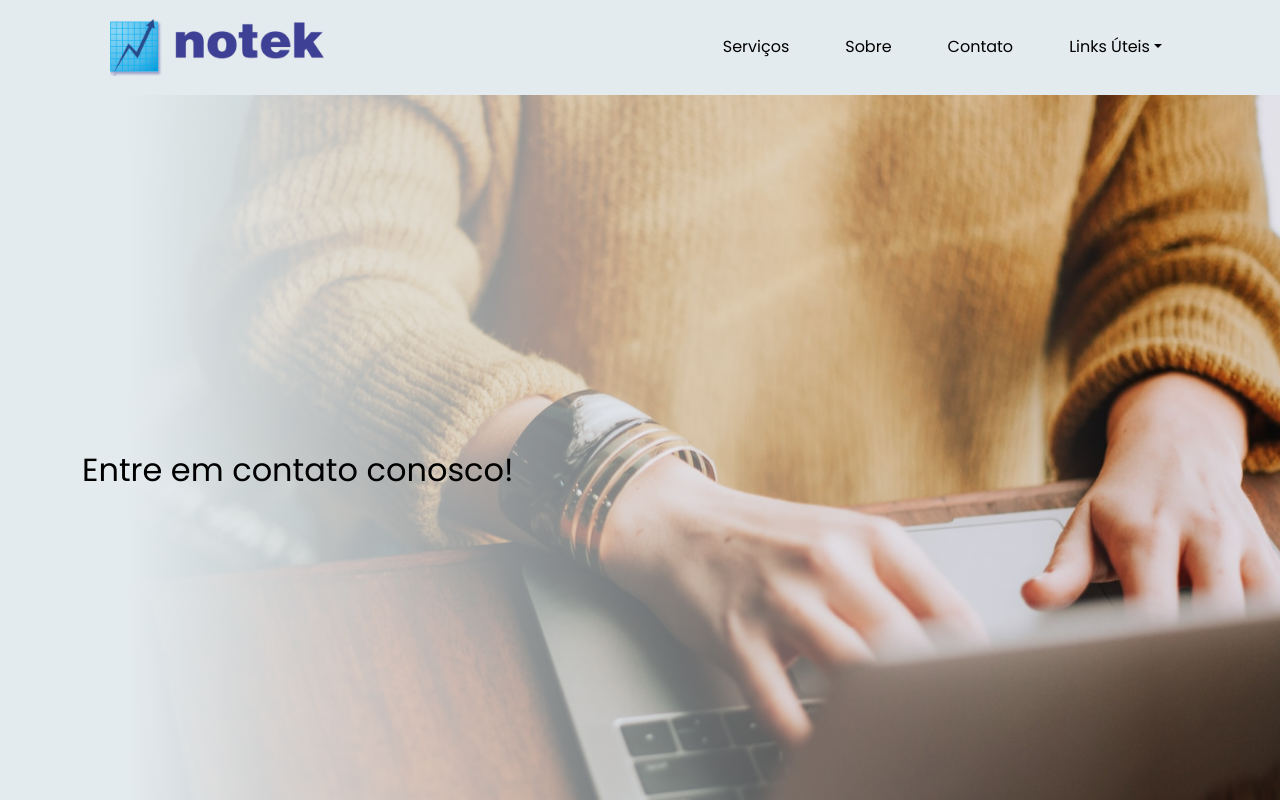
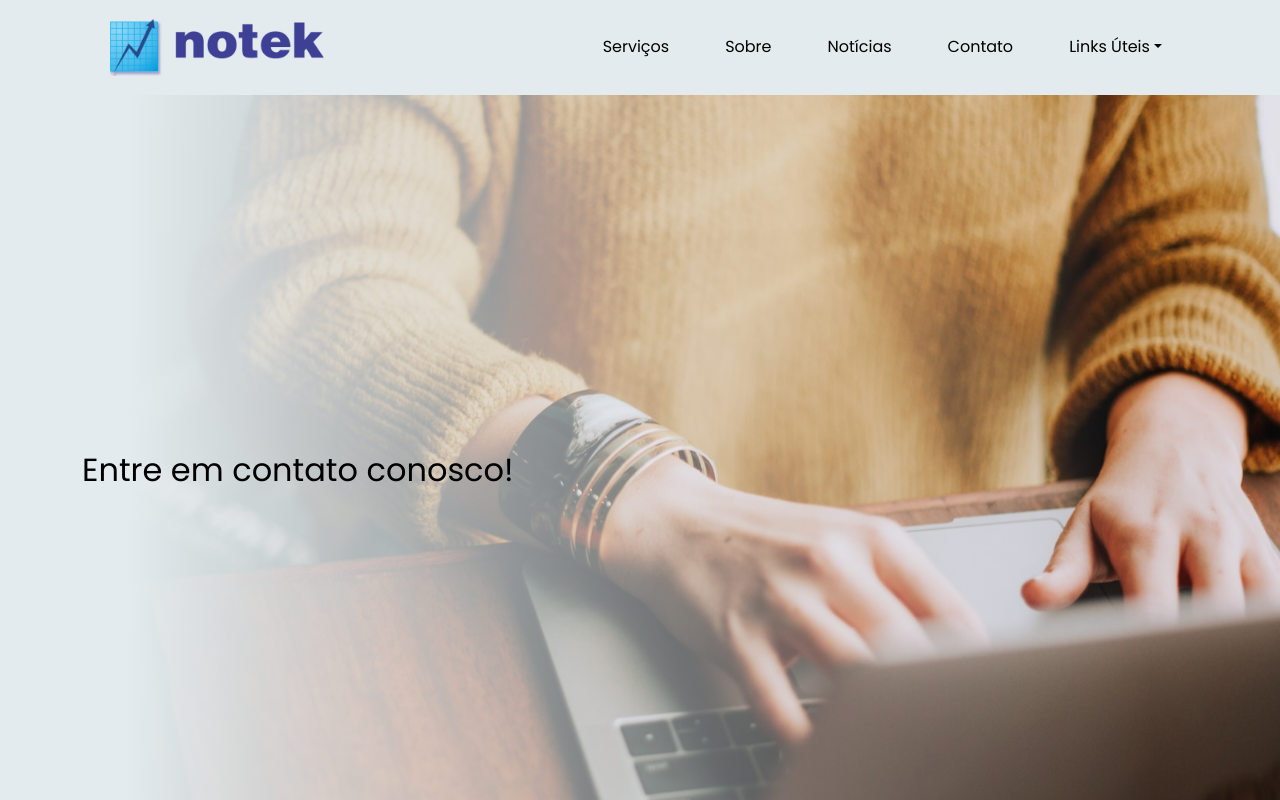
Before and after one commit to M1SS1NGHU3S/notekTemp, a React (Create React App) app: page /contato in a window 1280 px wide. Shown: the top 800 px of the page. Built offline with nearby package versions, Linux system fonts and the light colour scheme.

Commit message:
Noticias enabled

```diff
--- a/src/sections-data/FooterNotekData.js
+++ b/src/sections-data/FooterNotekData.js
@@ -89,10 +89,10 @@ const navLinksContent = [
         nome: "Sobre",
         link: "/sobre"
     },
-    // {
-    //     nome: "Notícias",
-    //     link: "/noticias"
-    // },
+    {
+        nome: "Notícias",
+        link: "/noticias"
+    },
     {
         nome: "Contato",
         link: "/contato"
--- a/src/sections-data/NavBarData.js
+++ b/src/sections-data/NavBarData.js
@@ -10,10 +10,10 @@ const linksContent = [
         title: "Sobre",
         link: "/sobre"
     },
-    // {
-    //     title: "Notícias",
-    //     link: "/noticias"
-    // },
+    {
+        title: "Notícias",
+        link: "/noticias"
+    },
     {
         title: "Contato",
         link: "/contato"
```
Also changed, not shown: src/index.js (+4 -4 lines).
